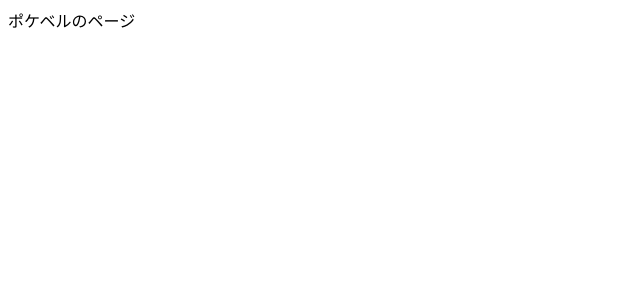
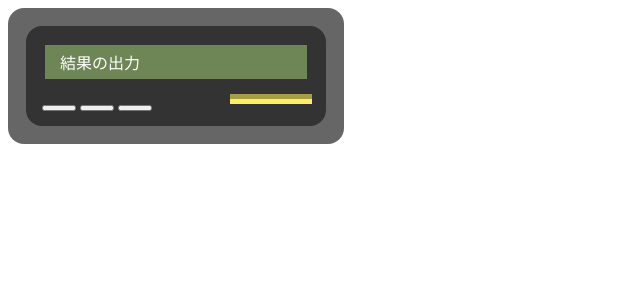
Before and after one commit to pteroid/heisei_chat_client, a Vue app: page /pokebell in a window 1280 px wide. Shown: the top 300 px of the page, without its empty margins (0-640 px from the left). Built offline with nearby package versions, Linux system fonts and the light colour scheme.

Commit message:
ポケベルのUIの作成

```diff
--- a/src/views/Pokebell.vue
+++ b/src/views/Pokebell.vue
@@ -1,6 +1,18 @@
 <template>
-    <div class="pokebell">
-        ポケベルのページ
+    <div class="external">
+        <div class="inside">
+            <div class="screen">
+                結果の出力
+            </div>
+            <div class="under">
+                <div class="unser_left">
+                    <button>    </button>
+                    <button>    </button>
+                    <button>    </button>
+                </div>
+                <div class="unser_right"></div>
+            </div>
+        </div>
     </div>
 </template>
 
@@ -11,7 +23,42 @@
 </script>
 
 <style scoped>
-    .pokebell {
-
+    .external {
+        background-color:#666;
+        border-radius:1em;
+        width:300px;
+        padding:18px;
+    }
+    .inside {
+        background-color:#333;
+        border-radius:1em;
+        padding:14px;
+    }
+    .screen {
+        color:#fff;
+        background-color:#6E8556;
+        margin:5px;
+        padding:5px;
+        padding-left:15px;
+        padding-right:15px;
+    }
+    .under {
+        display: table;
+        margin-top: 15px;
+        width:100%;
+    }
+    .under_left {
+        display: table-cell;
+        width:55%;
+    }
+    .unser_right {
+        display: table-cell;
+        border-top: groove 10px #FAEF62;
+        width:30%;
+    }
+    button {
+        width: 18%;
+        margin-left: 1%;
+        margin-right: 1%;
     }
 </style>
```
